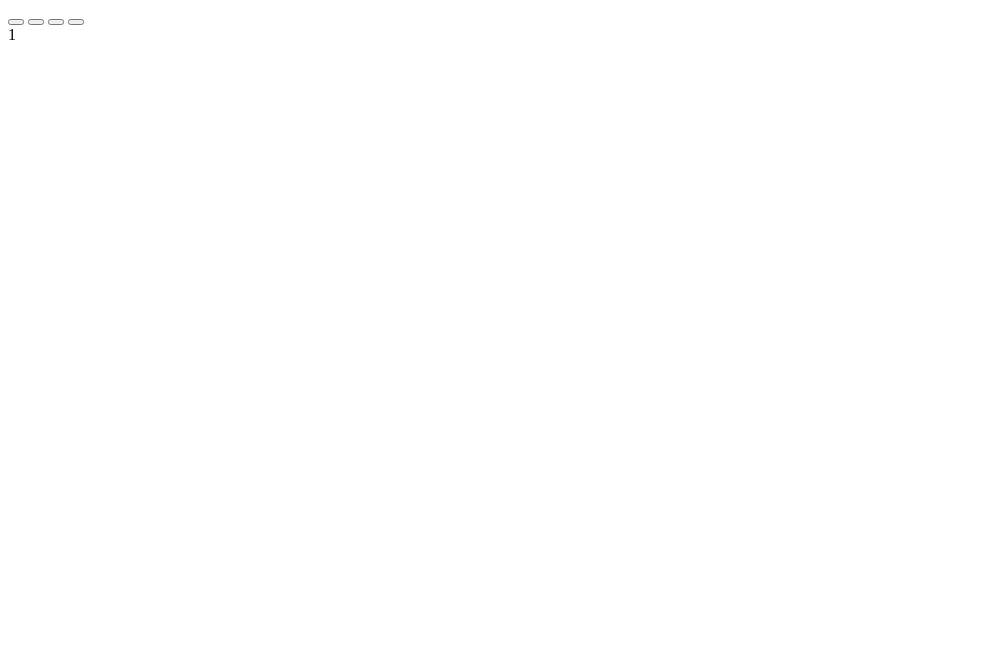
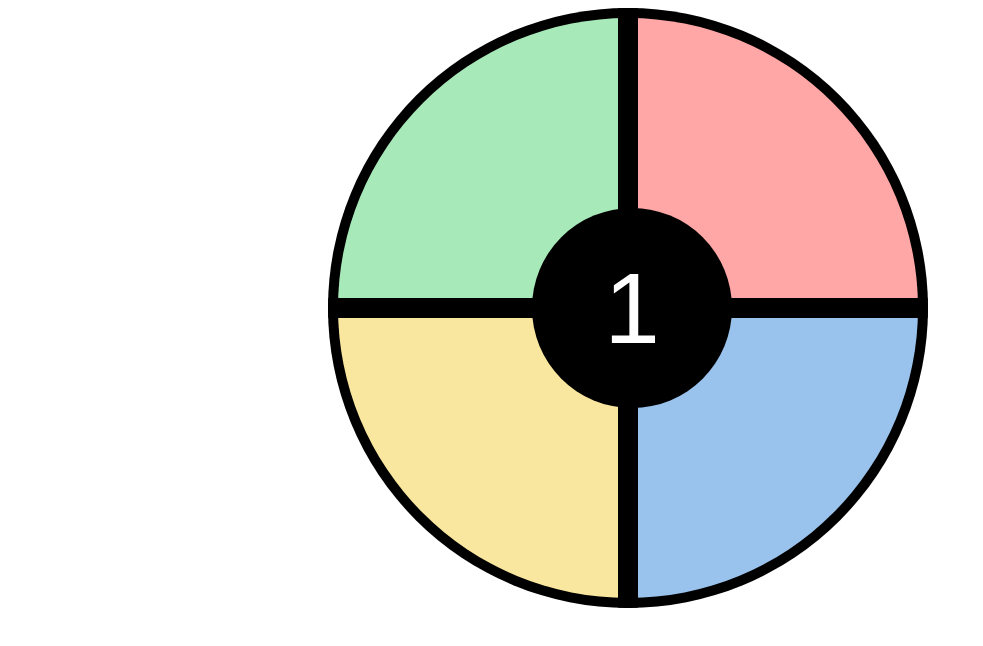
Before and after one commit to WhereIsJessicaHyde/Simon, a plain HTML site: page index.html in a window 1280 px wide. Shown: the whole page, without its empty margins (0-983 px from the left). Drawn offline with nearby package versions, Linux system fonts and the light colour scheme; the site is published under a folder, as on GitHub Pages, so addresses that start at the root find nothing.

Commit message:
index modificado par que funcione

```diff
--- a/index.html
+++ b/index.html
@@ -3,7 +3,7 @@
 
 <head>
   <meta charset="utf-8">
-  <link rel="stylesheet" href="/css/style.css">
+  <link rel="stylesheet" type="text/css" href="css/style.css">
   <title>Simon</title>
 </head>
 
```
